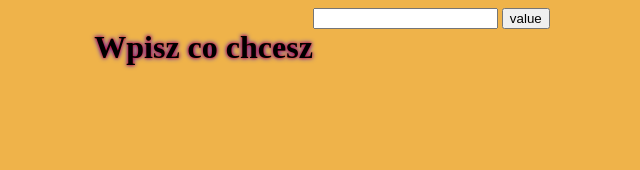
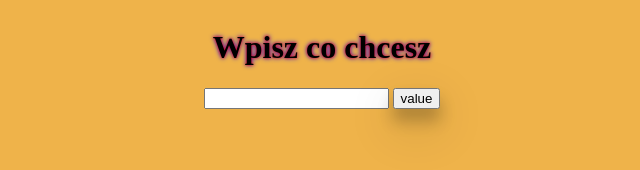
Before and after one commit to matwiejuk20p/pai1, a plain HTML site: page index.html in a window 1280 px wide. Shown: the whole page, without its empty margins (318-958 px from the left). Drawn offline with Linux system fonts and the light colour scheme.

Commit message:
dokonczenie stylizacji

```diff
--- a/index.html
+++ b/index.html
@@ -6,17 +6,32 @@
     <meta http-equiv="X-UA-Compatible" content="ie=edge" />
     <title>DOMek</title>
     <style>
-      body{
-        background-color:#efb34a;
+      body {
+        background-color: #efb34a;
+      }
+      header {
         display: flex;
         justify-content: center;
-        height: 100vh;
       }
       h1 {
         text-shadow: 0 0 3px #ff0000, 0 0 5px #0000ff;
       }
+      main {
+        display: flex;
+        justify-content: center;
+      }
       input[type='text']:focus {
         background-color: #dfb27c;
+      }
+      p {
+        color: #000000;
+        font-size: 36px;
+        box-shadow: 0 12px 16px 0 rgba(0, 0, 0, 0.24),
+          0 17px 50px 0 rgba(0, 0, 0, 0.19);
+      }
+      .button2 {
+        box-shadow: 0 12px 16px 0 rgba(0, 0, 0, 0.24),
+          0 17px 50px 0 rgba(0, 0, 0, 0.19);
       }
     </style>
   </head>
@@ -27,7 +42,7 @@
     <main>
       <section>
         <input type="text" />
-        <button>value</button>
+        <button class="button button2">value</button>
         <p></p>
       </section>
     </main>
```
